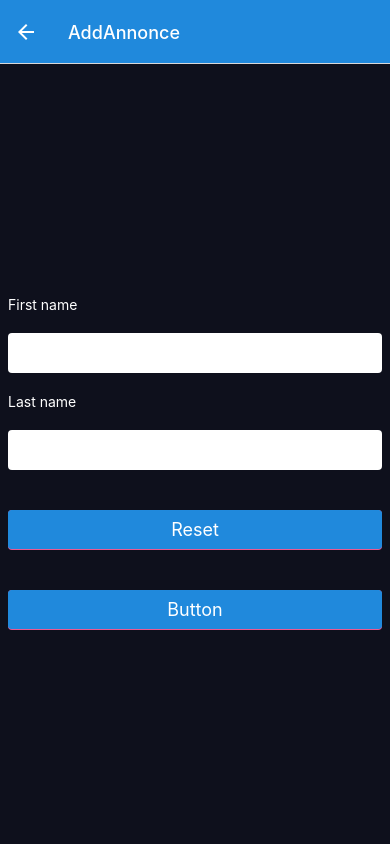
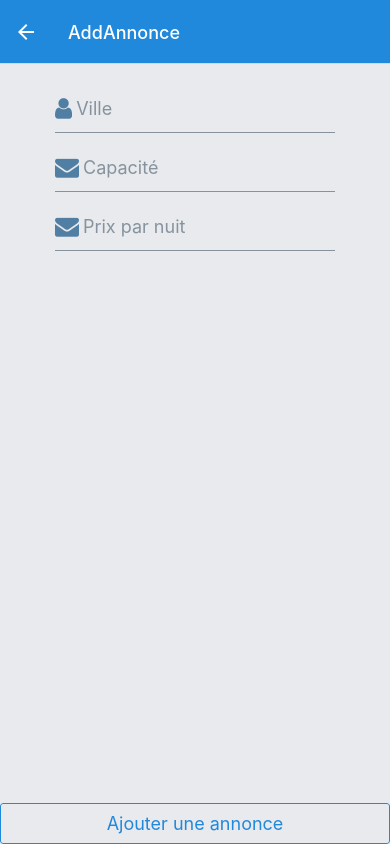
Before and after one commit to noureddineait/React-Native, a React Native app: screen /AddAnnonce in a window 390 px wide. Built offline with nearby package versions, Linux system fonts and the light colour scheme; no server answers.

Commit message:
l'ajout des annonces et syncs fonctionnent !

```diff
--- a/index.js
+++ b/index.js
@@ -17,6 +17,7 @@ import { LandlordReducer } from './src/reducers/LandlordReducer';
 import { TenantsReducer } from './src/reducers/TenantsReducer';
 import { TenantReducer } from './src/reducers/TenantReducer';
 import { RoomsPerLandlordReducer } from './src/reducers/RoomsPerLandlordReducer';
+import { RoomsReducer } from './src/reducers/RoomsReducer';
 
 const reducers = combineReducers({
   towns: TownsReducer,
@@ -24,7 +25,8 @@ const reducers = combineReducers({
   landlord: LandlordReducer,
   tenants: TenantsReducer,
   tenant: TenantReducer,
-  rooms_per_landlord: RoomsPerLandlordReducer
+  rooms_per_landlord: RoomsPerLandlordReducer,
+  rooms: RoomsReducer,
 });
 
 const store = createStore(reducers, compose(applyMiddleware(thunk)));
--- /dev/null
+++ b/src/actions/RoomsAction.js
@@ -0,0 +1,36 @@
+import axios from 'axios';
+
+const user_id = "3b104c53-d0d2-4ec1-bbb2-8d106635c790"
+const baseUrl =
+  "https://airbnb-clone-rest-api.herokuapp.com/api";
+
+
+  export const addRoom = (town, landlordId, capacity, price) => {
+    return dispatch => {
+      axios
+        .post(`${baseUrl}/${user_id}/rooms`, {
+
+            town: town,
+            landlord: landlordId,
+            capacity: capacity,
+            price: price,
+
+        })
+        .then(response => {
+          dispatch(getRooms());
+        });
+    };
+  };
+
+  export const getRooms = () => {
+    return dispatch => {
+      axios.get(`${baseUrl}/${user_id}/rooms`).then(
+        response => {
+          dispatch({ type: 'GET_ROOMS', payload: response.data });
+        },
+        error => {
+          dispatch({ type: 'GET_ROOMS', payload: [] });
+        },
+      );
+    };
+  };
--- a/src/components/Locateur/AddAnnonce.js
+++ b/src/components/Locateur/AddAnnonce.js
@@ -1,111 +1,238 @@
-import * as React from 'react';
-import { Text, View, StyleSheet, TextInput, Alert } from 'react-native';
-import { Button } from 'react-native-elements';
-import { useForm, Controller } from 'react-hook-form';
+// import * as React from 'react';
+// import { Text, View, StyleSheet, TextInput, Alert } from 'react-native';
+// import { Button } from 'react-native-elements';
+// import { useForm, Controller } from 'react-hook-form';
 
 
-export default function AddAnnonce({ navigation })  {
+// export default function AddAnnonce({ navigation })  {
 
-  const { register, setValue, handleSubmit, control, reset, formState: { errors } } = useForm({
-    defaultValues: {
-      firstName: '',
-      lastName: ''
+//   const { register, setValue, handleSubmit, control, reset, formState: { errors } } = useForm({
+//     defaultValues: {
+//       firstName: '',
+//       lastName: ''
+//     }
+//   });
+//   const onSubmit = data => {
+//     console.log(data);
+//   };
+
+//   const onChange = arg => {
+//     return {
+//       value: arg.nativeEvent.text,
+//     };
+//   };
+
+//   console.log('errors', errors);
+
+//   return (
+//     <View style={styles.container}>
+//       <Text style={styles.label}>First name</Text>
+//       <Controller
+//         control={control}
+//         render={({field: { onChange, onBlur, value }}) => (
+//           <TextInput
+//             style={styles.input}
+//             onBlur={onBlur}
+//             onChangeText={value => onChange(value)}
+//             value={value}
+//           />
+//         )}
+//         name="firstName"
+//         rules={{ required: true }}
+//       />
+//       <Text style={styles.label}>Last name</Text>
+//       <Controller
+//         control={control}
+//         render={({field: { onChange, onBlur, value }}) => (
+//           <TextInput
+//             style={styles.input}
+//             onBlur={onBlur}
+//             onChangeText={value => onChange(value)}
+//             value={value}
+//           />
+//         )}
+//         name="lastName"
+//         rules={{ required: true }}
+//       />
+
+//       <View style={styles.button}>
+//         <Button
+//           style={styles.buttonInner}
+//           color
+//           title="Reset"
+//           onPress={() => {
+//             reset({
+//               firstName: 'Soukayna',
+//               lastName: 'Hassani'
+//             })
+//           }}
+//         />
+//       </View>
+
+//       <View style={styles.button}>
+//         <Button
+//           style={styles.buttonInner}
+//           color
+//           title="Button"
+//           onPress={handleSubmit(onSubmit)}
+//         />
+//       </View>
+//     </View>
+//   );
+// };
+
+// const styles = StyleSheet.create({
+//   label: {
+//     color: 'white',
+//     margin: 20,
+//     marginLeft: 0,
+//   },
+//   button: {
+//     marginTop: 40,
+//     color: 'white',
+//     height: 40,
+//     backgroundColor: '#ec5990',
+//     borderRadius: 4,
+//   },
+//   container: {
+//     flex: 1,
+//     justifyContent: 'center',
+//     paddingTop: 5,
+//     padding: 8,
+//     backgroundColor: '#0e101c',
+//   },
+//   input: {
+//     backgroundColor: 'white',
+//     borderColor: 'none',
+//     height: 40,
+//     padding: 10,
+//     borderRadius: 4,
+//   },
+// });
+
+import { View, Text, StyleSheet, TextInput, ScrollView, SafeAreaView, Alert } from 'react-native';
+import React, { useState } from 'react';
+import Icon from 'react-native-vector-icons/FontAwesome';
+
+import { Card, ThemeContext, Button, Input, Overlay, CheckBox } from 'react-native-elements';
+import { addRoom } from '../../actions/RoomsAction';
+import { getRoomsPerLandlord } from '../../actions/RoomsPerLandlordAction';
+import { connect } from 'react-redux';
+import { addTenant } from '../actions/TenantsAction';
+
+const AddAnnonce = (props) => {
+
+
+
+    const [town, setTown] = useState('');
+    const [landlordId, setLandlordId] = useState('');
+    const [capacity, setCapacity] = useState('');
+    const [price, setPrice] = useState('');
+
+    const add = () => {
+
+                    props.addRoom(town, props.landlord.id , capacity, price);
+                    setTown('');
+                    setLandlordId("");
+                    setCapacity("");
+                    setPrice("");
+                    props.getRoomsPerLandlord(props.landlord.id);
+                    props.navigation.goBack();
+
     }
-  });
-  const onSubmit = data => {
-    console.log(data);
-  };
+    return (
+        <SafeAreaView style={styles.view}>
 
-  const onChange = arg => {
+            <ScrollView style={styles.container}>
+
+                <Input leftIcon={{ type: 'font-awesome', name: 'user', color: "#517fa4" }}
+                    password placeholder="Ville"
+                    onChangeText={text => setTown(text)}></Input>
+
+
+                <Input leftIcon={{ type: 'font-awesome', name: 'envelope', color: "#517fa4" }}
+                    password placeholder="Capacité"
+                    onChangeText={text => setCapacity(text)}></Input>
+
+                <Input leftIcon={{ type: 'font-awesome', name: 'envelope', color: "#517fa4" }}
+                    password placeholder="Prix par nuit"
+                    onChangeText={text => setPrice(text)}></Input>
+
+
+                {/* <View style={{ marginRight: 50, marginLeft: 50 }}>
+                    <Button onPress={() => {
+                        add()
+                    }
+                    }
+
+                        title="Publier l'annonce"
+                    />
+                </View> */}
+            </ScrollView>
+            <View >
+              <Button
+                title="Ajouter une annonce"
+                type="outline"
+                onPress={() => {
+                  add()
+                  }
+                }
+                // onPress={addannonceHandler}
+
+              />
+            </View>
+        </SafeAreaView>
+    );
+
+};
+const styles = StyleSheet.create({
+    view: {
+
+      flex: 1,
+      backgroundColor: '#E8EAED',
+        // margin: 12,
+        // padding: 10,
+        // flexDirection: 'column',
+
+        // justifyContent: 'center', //Centered horizontally
+        // alignItems: 'center', //Centered vertically
+        // flex: 1
+    },
+
+    container: {
+      paddingTop: 20,
+      paddingHorizontal: 45,
+    },
+    searchSection: {
+        marginLeft: 13,
+        marginRight: 25,
+        flexDirection: 'row',
+        justifyContent: 'center',
+        alignItems: 'center',
+
+    },
+    btn: {
+        height: 85,
+        width: 150,
+        margin: 5,
+        padding: 10,
+    },
+
+    titleText: {
+        fontSize: 20,
+        fontWeight: "bold"
+    },
+
+});
+const mapStateToProps = state => {
     return {
-      value: arg.nativeEvent.text,
+        rooms: state.rooms,
+        landlord: state.landlord,
+
     };
-  };
-
-  console.log('errors', errors);
-
-  return (
-    <View style={styles.container}>
-      <Text style={styles.label}>First name</Text>
-      <Controller
-        control={control}
-        render={({field: { onChange, onBlur, value }}) => (
-          <TextInput
-            style={styles.input}
-            onBlur={onBlur}
-            onChangeText={value => onChange(value)}
-            value={value}
-          />
-        )}
-        name="firstName"
-        rules={{ required: true }}
-      />
-      <Text style={styles.label}>Last name</Text>
-      <Controller
-        control={control}
-        render={({field: { onChange, onBlur, value }}) => (
-          <TextInput
-            style={styles.input}
-            onBlur={onBlur}
-            onChangeText={value => onChange(value)}
-            value={value}
-          />
-        )}
-        name="lastName"
-        rules={{ required: true }}
-      />
-
-      <View style={styles.button}>
-        <Button
-          style={styles.buttonInner}
-          color
-          title="Reset"
-          onPress={() => {
-            reset({
-              firstName: 'Soukayna',
-              lastName: 'Hassani'
-            })
-          }}
-        />
-      </View>
-
-      <View style={styles.button}>
-        <Button
-          style={styles.buttonInner}
-          color
-          title="Button"
-          onPress={handleSubmit(onSubmit)}
-        />
-      </View>
-    </View>
-  );
 };
-
-const styles = StyleSheet.create({
-  label: {
-    color: 'white',
-    margin: 20,
-    marginLeft: 0,
-  },
-  button: {
-    marginTop: 40,
-    color: 'white',
-    height: 40,
-    backgroundColor: '#ec5990',
-    borderRadius: 4,
-  },
-  container: {
-    flex: 1,
-    justifyContent: 'center',
-    paddingTop: 5,
-    padding: 8,
-    backgroundColor: '#0e101c',
-  },
-  input: {
-    backgroundColor: 'white',
-    borderColor: 'none',
-    height: 40,
-    padding: 10,
-    borderRadius: 4,
-  },
-});
+const mapDispatchToProps = {
+    addRoom: addRoom,
+    getRoomsPerLandlord: getRoomsPerLandlord,
+};
+export default connect(mapStateToProps, mapDispatchToProps)(AddAnnonce);
--- a/src/components/Locateur/MesAnnonces.js
+++ b/src/components/Locateur/MesAnnonces.js
@@ -4,11 +4,17 @@ import Annonce from './Annonce';
 import Icon from 'react-native-vector-icons/AntDesign';
 import { Header, Input, Button, Overlay } from 'react-native-elements';
 import { connect } from 'react-redux';
+import { getRoomsPerLandlord } from '../../actions/RoomsPerLandlordAction';
 
 
 
 
 const MesAnnonces = (props) => {
+
+  useEffect(() => {
+    props.getRoomsPerLandlord(props.landlord.id);
+
+  }, []);
 // export default function MesAnnonces() {
   // const [annonce, setAnnonce] = useState();
   // const [annonceItems, setAnnonceItems] = useState([]);
@@ -26,9 +32,9 @@ const MesAnnonces = (props) => {
   //   ),
   // });
 
-  // const addannonceHandler = () => {
-  //   props.navigation.navigate("AddAnnonce");
-  // }
+  const addannonceHandler = () => {
+    props.navigation.navigate("AddAnnonce");
+  }
 
   // const clickHandler = () => {
   //   props.navigation.navigate("Screen1");
@@ -120,7 +126,7 @@ const MesAnnonces = (props) => {
         title="Ajouter une annonce"
         type="outline"
 
-        // onPress={addannonceHandler}
+        onPress={addannonceHandler}
 
  />
      </View>
@@ -137,7 +143,7 @@ const mapStateToProps = state => {
 };
 
 const mapDispatchToProps = {
-
+  getRoomsPerLandlord: getRoomsPerLandlord,
 
 };
 export default connect(mapStateToProps, mapDispatchToProps)(MesAnnonces);
--- a/src/components/Locateur/NavigationLocateur.js
+++ b/src/components/Locateur/NavigationLocateur.js
@@ -25,6 +25,11 @@ const NavigationLocateur = (props) => {
 
       <Tab.Navigator
         screenOptions={({route}) => ({
+          headerRight: () => (
+
+            <Icon name="sign-in" size={25} style={{marginHorizontal: 10}}  color="#FFFFFF" onPress={() => props.navigation.replace('Login')} />
+
+          ),
           tabBarIcon: ({focused, color, size}) => {
             let iconName;
 // CHANGER LES ICONES ET NOMS ATTENTION
--- a/src/components/Locateur/styles.js
+++ b/src/components/Locateur/styles.js
@@ -22,6 +22,7 @@ const styles = StyleSheet.create({
   prices: {
     fontSize: 18,
     marginVertical: 10,
+    textDecorationLine: 'underline',
   },
   oldPrice: {
     color: '#5b5b5b',
@@ -29,6 +30,12 @@ const styles = StyleSheet.create({
   },
   price: {
     fontWeight: 'bold',
+  },
+  underPic: {
+    flexDirection: "row",
+    justifyContent: "space-between",
+    marginHorizontal: 8,
+    marginTop: 6,
   },
   totalPrice: {
     color: '#5b5b5b',
```
Also changed, not shown: src/components/Locateur/Annonce.js (+15 -12 lines), src/reducers/RoomsReducer.js (added, +9 -0 lines).
